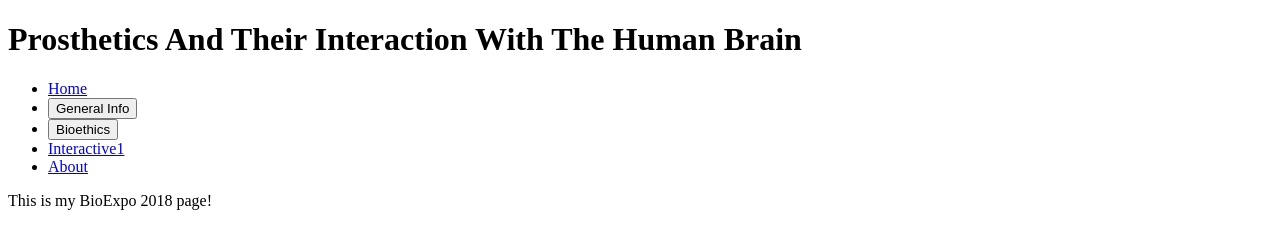
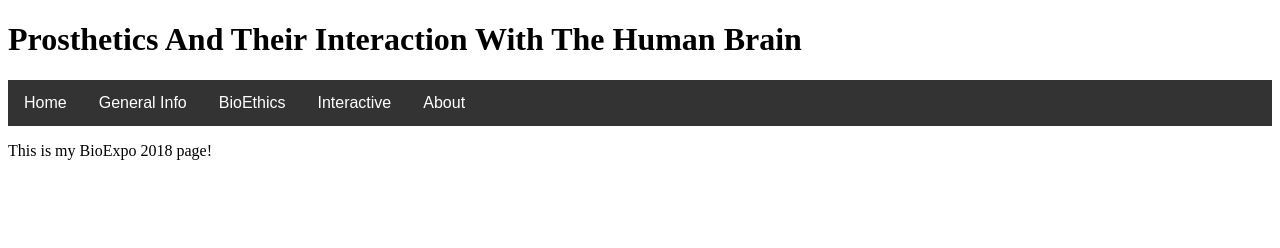
Before and after one commit to ETHG/ETHG.github.io, a plain HTML site: page index.html in a window 1280 px wide. Drawn offline with Linux system fonts and the light colour scheme.

Commit message:
Redid drop downs, hopfully fixing.

```diff
--- a/index.html
+++ b/index.html
@@ -9,27 +9,29 @@
 <body>
   <h1>Prosthetics And Their Interaction With The Human Brain</h1>
 
-  <ul>
-    <li><a href="index.html">Home</a></li>
-    <li><div class="general">
-      <button class="general">General Info
+  <div class="navbar">
+    <a href="index.html">Home</a>
+    <div class="dropdown">
+      <button class="dropbtn" onclick="myFunction()">General Info
         <i class="fa fa-caret-down"></i>
       </button>
-      <div class="dropdown-content">
-        <a href="History.html">History</a>
-        <a href="ProstheticsToday.html">Current State</a>
-    </div></li>
-    <li><div class="ethics">
-      <button class="ethics">Bioethics
+      <div class="dropdown-content" id="myDropdown">
+        <a href="history.html">History</a>
+        <a href="#ProstheticsToday.html">Today</a>
+      </div>
+    </div>
+    <div class="dropdown">
+      <button class="dropbtn" onclick="myFunction()">BioEthics
         <i class="fa fa-caret-down"></i>
       </button>
-      <div class="dropdown-content">
-        <a href="History.html">General</a>
-        <a href="ProstheticsToday.html">Access</a>
-      </div></li>
-    <li><a href="about.asp">Interactive1</a></li>
-    <li><a href="about.asp">About</a></li>
-  </ul>
+      <div class="dropdown-content" id="myDropdown">
+        <a href="#">Ethics</a>
+        <a href="#">Access</a>
+      </div>
+    </div>
+    <a href="#">Interactive</a>
+    <a href="#">About</a>
+  </div>
 
   <p>This is my BioExpo 2018 page! </p>
 
```
